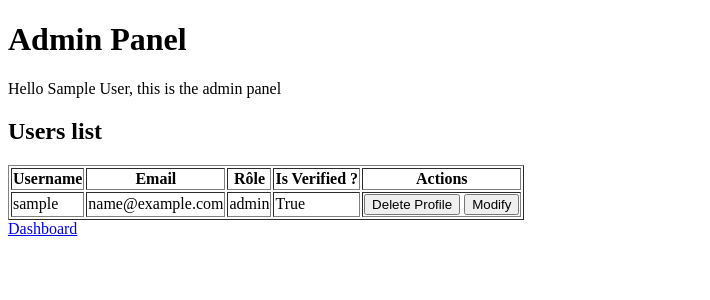
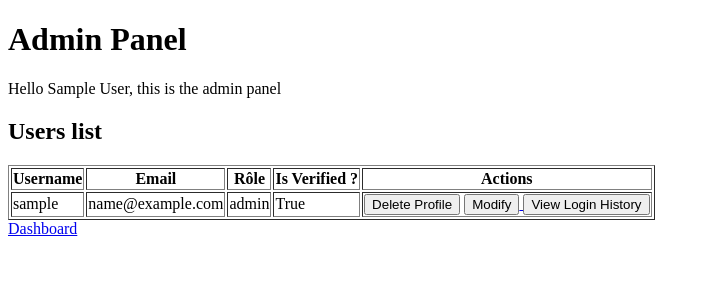
Before and after one commit to FelipeZani/Projet-DevWeb-IOT, a Flask app: template templates/admin_panel.html in a window 1280 px wide. Shown: the top 300 px of the page, without its empty margins (0-710 px from the left). Run offline with Flask 3, Linux system fonts and the light colour scheme; the template is opened without the code that fills it: values that come from a table or form of the project are taken from there, others are empty; the visitor is signed in with stand-in values (Sample User, id 1); tables that the repository leaves empty hold one stand-in row (values such as "Sample post").

Commit message:
login history

```diff
--- a/app.py
+++ b/app.py
@@ -8,7 +8,7 @@ app= Flask(__name__)
 app.secret_key = "xdhZ5enkMV4oBBBlR9ElADGbKPOba42gRtGVbiqnFrY4lRp3ez0DYh1oTmCqmTNxDlOrOrkPGcxhCzZEdH4W21OE2eCpkkMH2NRU"
 
 # SQL Alchemy
-app.config['SQLALCHEMY_DATABASE_URI'] = 'sqlite:///users.db'
+app.config['SQLALCHEMY_DATABASE_URI'] = 'sqlite:///database.db'
 app.config['SQLALCHEMY_TRACK_MODIFICATIONS'] = False
 db = SQLAlchemy(app)
 
@@ -25,6 +25,11 @@ class User(db.Model):
     level = db.Column(db.Integer, nullable=False)
     password = db.Column(db.String(256), nullable=False)
     is_verified = db.Column(db.Boolean, default=False)
+
+class LoginHistory(db.Model):
+    id = db.Column(db.Integer, primary_key=True)
+    username = db.Column(db.String(32), nullable=False)
+    login_time = db.Column(db.DateTime, default=datetime.today, nullable=False)
 
 # Routes
 @app.route("/")
@@ -57,7 +62,6 @@ def login():
             if not user: # user doesnt exists
                 message = "Incorrect username or password"
             elif check_password_hash(user.password, password) and user.is_verified:
-                add_points(user.username, 1)
                 session["username"] = user.username
                 session["fname"] = user.fname
                 session["lname"] = user.lname
@@ -67,6 +71,8 @@ def login():
                 session["level"] = user.level
                 session["email"] = user.email
                 session["verified"] = 1
+                add_points(user.username, 1)
+                log_user_login(user.username)
                 return redirect(url_for('dashboard'))
             elif not user.is_verified:
                 message = "You are not in the family yet, please wait for admin to accept you"
@@ -264,6 +270,17 @@ def edit_user(user_id):
 
     return render_template("edit_user.html", user=user)
 
+@app.route("/view_login_history/<int:user_id>")
+def view_login_history(user_id):
+    if 'username' not in session or session["level"] < 20 or not session["verified"]:
+        return redirect(url_for("dashboard"))
+
+    user = User.query.get(user_id)
+    if user:
+        history = LoginHistory.query.filter_by(username=user.username).order_by(LoginHistory.login_time.desc()).all()
+        return render_template("view_login_history.html", history=history, user=user)
+    else:
+        return redirect(url_for("admin_panel"))
 
 # Functions
 
@@ -277,6 +294,10 @@ def add_points(username, points):
     db.session.commit()
     return True
 
+def log_user_login(username):
+    login_history = LoginHistory(username=username)
+    db.session.add(login_history)
+    db.session.commit()
 
 if __name__ == "__main__":
     with app.app_context():
--- a/templates/admin_panel.html
+++ b/templates/admin_panel.html
@@ -37,6 +37,9 @@
         <a href="{{ url_for('edit_user', user_id=user.id) }}">
           <button>Modify</button>
         </a>
+        <a href="{{ url_for('view_login_history', user_id=user.id) }}">
+          <button>View Login History</button>
+        </a>
       </td>
     </tr>
     {% endfor %}
```
Also changed, not shown: templates/view_login_history.html (added, +29 -0 lines), README.md.
